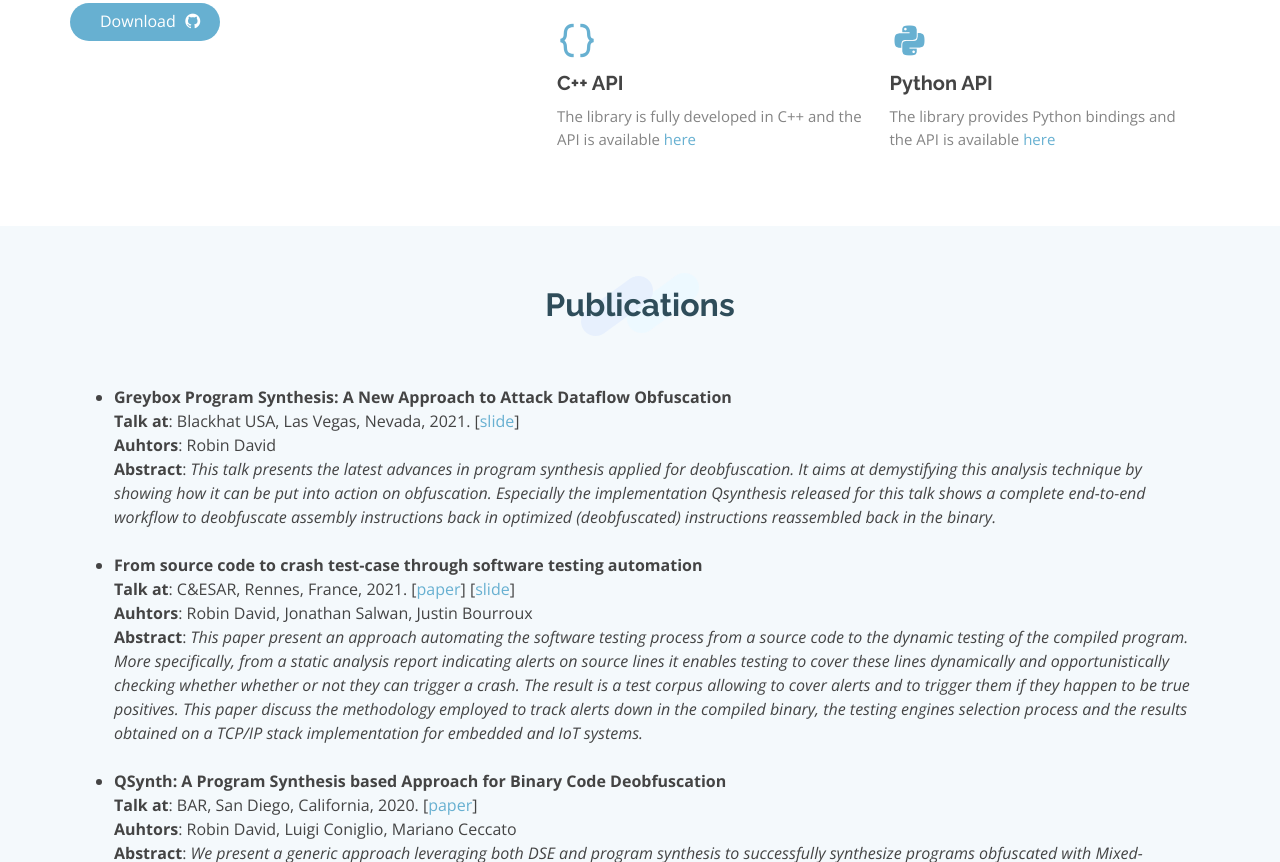
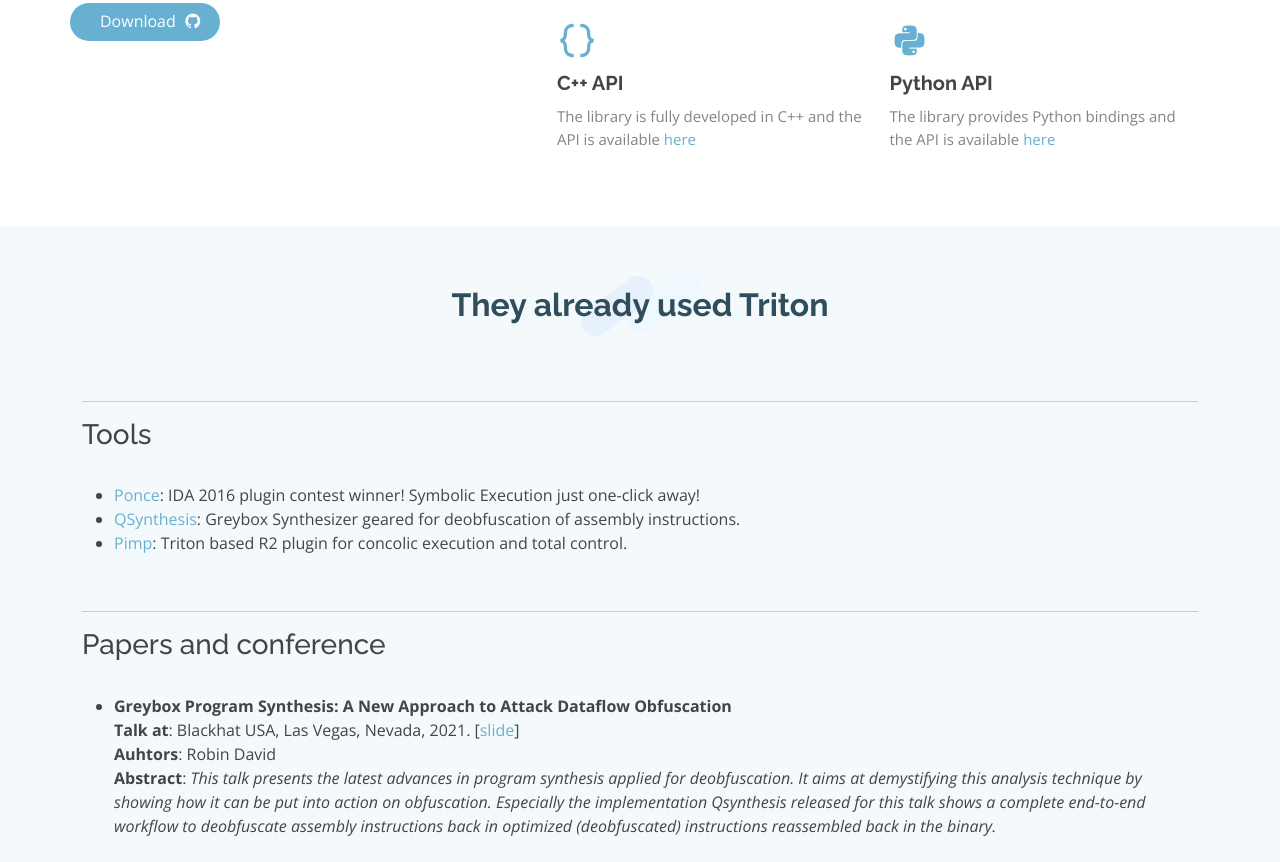
Before and after one commit to triton-library/triton-library.github.io, a plain HTML site: page index.html in a window 1280 px wide. Shown: the part 1725-2587 px from the top of the page. Drawn offline with nearby package versions, Linux system fonts and the light colour scheme.

Commit message:
Update the website

```diff
--- a/index.html
+++ b/index.html
@@ -79,9 +79,9 @@
             <div class="content">
               <h3>About</h3>
               <p style="text-align:justify">
-                <b>Triton</b> is a dynamic binary analysis framework powered by <a target="_blank" href="https://quarkslab.com">Quarkslab</a>.
-                It provides internal components that allow you to build your program analysis tools, automate reverse engineering, perform
-                software verification or just emulate code.
+                <b>Triton</b> is a dynamic binary analysis framework. It provides internal components that allow you
+                to build your program analysis tools, automate reverse engineering, perform software verification or
+                just emulate code.
                 <ul>
                   <li><b>Dynamic symbolic execution</b></li>
                   <li><b>Dynamic taint analysis</b></li>
@@ -156,8 +156,28 @@
       <div class="container">
 
         <div class="section-title" data-aos="fade-in" data-aos-delay="100">
-          <h2>Publications</h2>
+          <h2>They already used Triton</h2>
         </div>
+
+        <hr>
+        <h3 data-aos="fade-up">Tools</h3>
+        <br>
+        <ul>
+            <li data-aos="fade-up">
+                <a target="_blank" href="https://github.com/illera88/Ponce">Ponce</a>: IDA 2016 plugin contest winner! Symbolic Execution just one-click away!
+            </li>
+            <li data-aos="fade-up">
+                <a target="_blank" href="https://github.com/quarkslab/qsynthesis">QSynthesis</a>: Greybox Synthesizer geared for deobfuscation of assembly instructions.
+            </li>
+            <li data-aos="fade-up">
+                <a target="_blank" href="https://github.com/kamou/pimp">Pimp</a>: Triton based R2 plugin for concolic execution and total control.
+            </li>
+        </ul>
+
+        <br>
+        <hr>
+        <h3 data-aos="fade-up">Papers and conference</h3>
+        <br>
         <ul>
             <li data-aos="fade-up">
             <b>Greybox Program Synthesis: A New Approach to Attack Dataflow Obfuscation</b><br />
```
